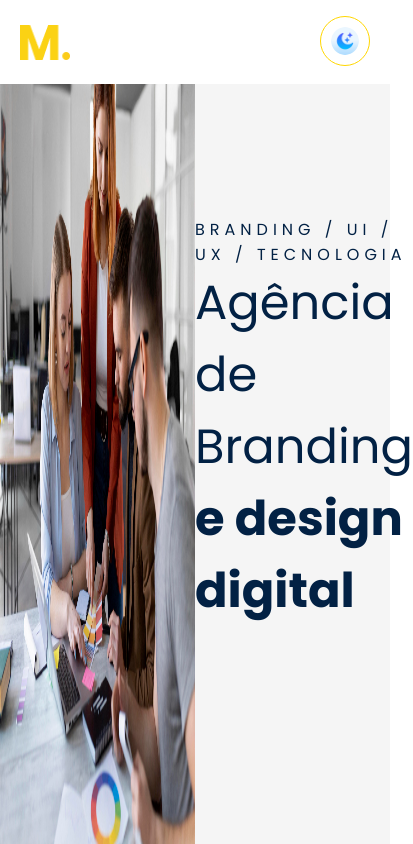
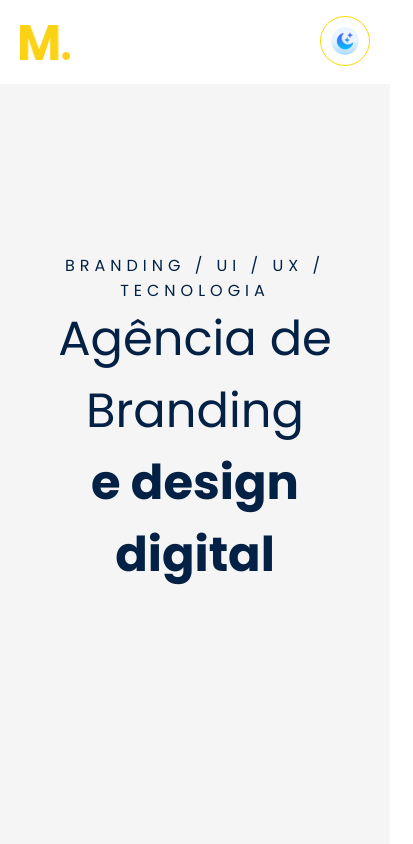
Before and after one commit to icaro-lvr/agencia, a Next.js app: page /comps/sectionBanner in a window 390 px wide. Shown: the whole page, 413 px wide, since content can reach past the window. Built offline with nearby package versions, Linux system fonts and the light colour scheme.

Commit message:
feat: CSS responsivo concluido, com imagem  sendo removida até 899px

```diff
--- a/src/app/comps/sectionBanner/page.module.css
+++ b/src/app/comps/sectionBanner/page.module.css
@@ -15,6 +15,7 @@
 
 .textos{
     padding: 50px 0;
+    width: 50%;
     gap: 20px;
     color: #022144;
     text-align: left;
@@ -35,3 +36,14 @@
 .textos span{
     font-weight: bold;
 }
+
+@media (max-width:899px){
+     .banner{
+        display: none;
+    }
+    .textos{
+        width: 100%;
+        padding: 20px;
+        text-align: center;
+    }
+}
```
